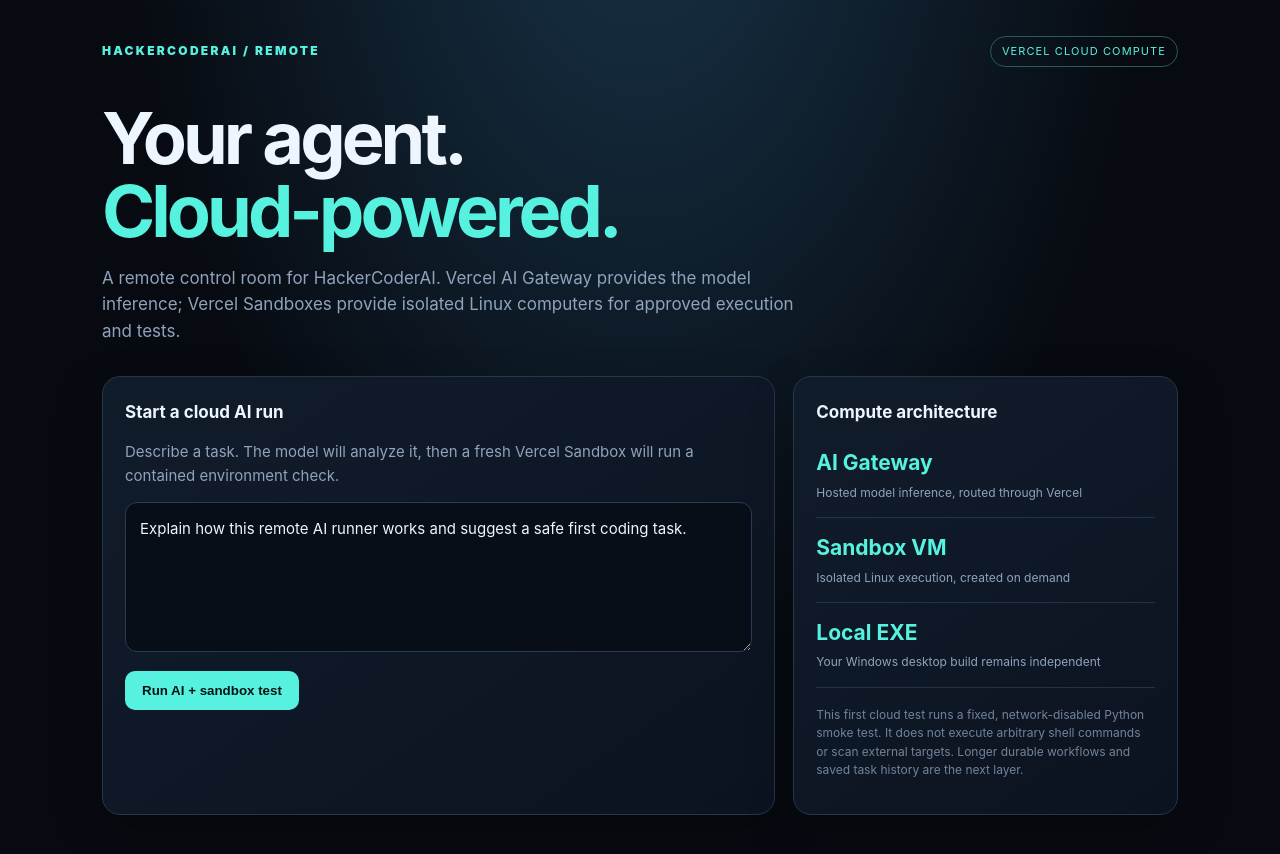
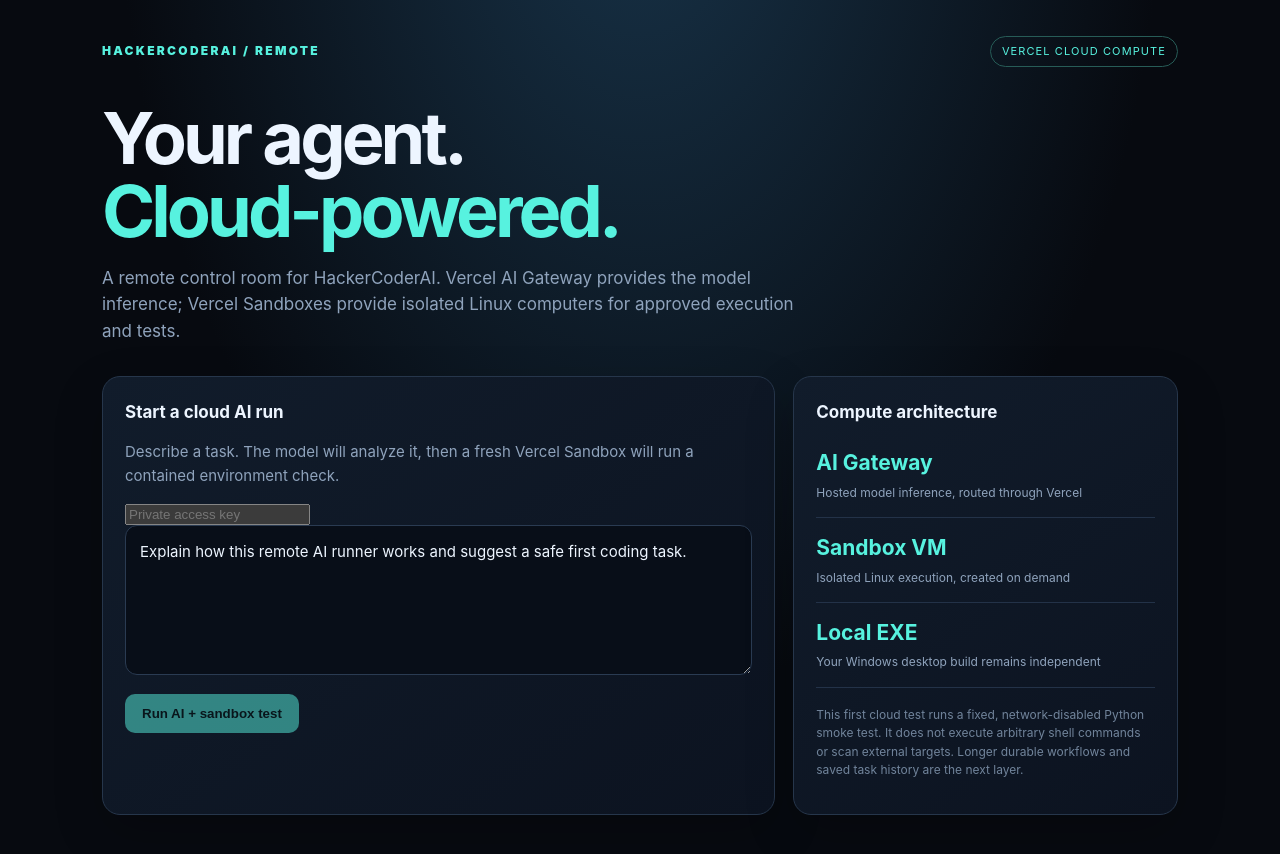
Before and after one commit to Screwyougucci/HackerCoderAI, a Next.js app in the folder remote/: page / in a window 1280 px wide. Shown: the top 854 px of the page. Built offline with nearby package versions, Linux system fonts and the light colour scheme.

Commit message:
Protect remote task UI with access key

```diff
--- a/remote/app/page.tsx
+++ b/remote/app/page.tsx
@@ -11,6 +11,7 @@ type RunResult = {
 
 export default function Home() {
   const [goal, setGoal] = useState("Explain how this remote AI runner works and suggest a safe first coding task.");
+  const [accessKey, setAccessKey] = useState("");
   const [busy, setBusy] = useState(false);
   const [result, setResult] = useState<RunResult | null>(null);
 
@@ -20,7 +21,7 @@ export default function Home() {
     try {
       const response = await fetch("/api/run", {
         method: "POST",
-        headers: { "Content-Type": "application/json" },
+        headers: { "Content-Type": "application/json", "x-hackercoderai-key": accessKey },
         body: JSON.stringify({ goal }),
       });
       const data = await response.json();
@@ -44,8 +45,9 @@ export default function Home() {
         <section className="panel">
           <h2>Start a cloud AI run</h2>
           <p className="muted">Describe a task. The model will analyze it, then a fresh Vercel Sandbox will run a contained environment check.</p>
+          <input className="key-input" type="password" value={accessKey} onChange={(event) => setAccessKey(event.target.value)} placeholder="Private access key" aria-label="Private access key" autoComplete="off" />
           <textarea value={goal} onChange={(event) => setGoal(event.target.value)} maxLength={2000} aria-label="Task description" />
-          <button onClick={runTask} disabled={busy || !goal.trim()}>{busy ? "Starting cloud run…" : "Run AI + sandbox test"}</button>
+          <button onClick={runTask} disabled={busy || !goal.trim() || !accessKey.trim()}>{busy ? "Starting cloud run…" : "Run AI + sandbox test"}</button>
           {result && <div className="result" aria-live="polite">
             {result.error ? "ERROR: " + result.error : ""}
             {result.model ? "MODEL: " + result.model + "\n\n" : ""}
```
